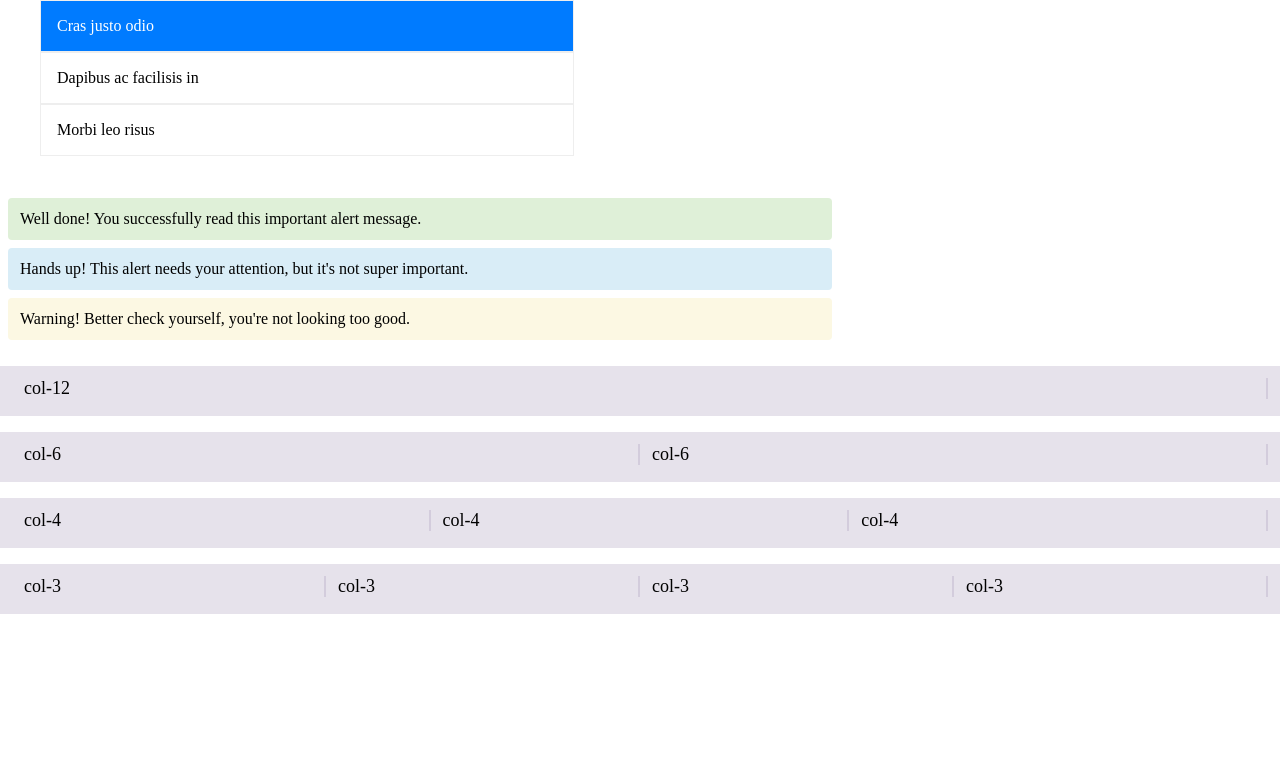
After one commit to Youn-Young-Seon/Youn-Young-Seon.github.io, a web app: file HTML2/index.html in a window 1280 px wide. The commit adds this page. Shown: the top 783 px of the page. Run offline with its HTML, style and script files only (its server is not run), Linux system fonts and the light colour scheme.

Commit message:
apple Html&Css Sass init

```diff
--- /dev/null
+++ b/HTML2/_alert.scss
@@ -0,0 +1,10 @@
+p{
+    width: 800px;
+    margin: 8px;
+    padding: 12px;
+    border-radius: 4px;
+}
+
+@mixin alert-p($p-bg-color) {
+    background-color: $p-bg-color;
+}
--- /dev/null
+++ b/HTML2/_reset.scss
@@ -0,0 +1,34 @@
+body{
+    margin: 0;
+	padding: 0;
+	border: 0;
+	font-size: 100%;
+	font: inherit;
+	vertical-align: baseline;
+}
+
+div{
+    box-sizing: border-box;
+}
+
+$main-color: brown;
+
+$btn-bg-blue: #007bff;
+
+/***********************************************/
+
+ul{
+    list-style: none;
+
+    li{
+        width: 500px;
+        padding: 16px;
+        border: 1px solid #eee;
+
+    }
+
+    li.active{
+        background-color: $btn-bg-blue;
+        color: white;
+    }
+}
--- /dev/null
+++ b/HTML2/index.html
@@ -0,0 +1,43 @@
+<html lang="en">
+<head>
+    <meta charset="UTF-8">
+    <meta name="viewport" content="width=device-width, initial-scale=1.0">
+    <title>Document</title>
+    <link rel="stylesheet" href="test.css">
+</head>
+<body>
+    <!-- <button class="btn-red"></button>
+    <button class="btn-blue"></button>
+    <button class="btn-green"></button> -->
+
+    <ul>
+        <li class="active">Cras justo odio</li>
+        <li>Dapibus ac facilisis in</li>
+        <li>Morbi leo risus</li>
+    </ul>
+    <br>
+    <p class="p-alert-green">Well done! You successfully read this important alert message.</p>
+    <p class="p-alert-blue">Hands up! This alert needs your attention, but it's not super important.</p>
+    <p class="p-alert-yellow">Warning! Better check yourself, you're not looking too good.</p>
+    <br>
+
+    <div class="row">
+        <div class="col-12">col-12</div>
+    </div>
+    <div class="row">
+        <div class="col-6">col-6</div>
+        <div class="col-6">col-6</div>
+    </div>
+    <div class="row">
+        <div class="col-4">col-4</div>
+        <div class="col-4">col-4</div>
+        <div class="col-4">col-4</div>
+    </div>
+    <div class="row">
+        <div class="col-3">col-3</div>
+        <div class="col-3">col-3</div>
+        <div class="col-3">col-3</div>
+        <div class="col-3">col-3</div>
+    </div>
+</body>
+</html>
--- /dev/null
+++ b/HTML2/test.css
@@ -0,0 +1,149 @@
+body {
+  margin: 0;
+  padding: 0;
+  border: 0;
+  font-size: 100%;
+  font: inherit;
+  vertical-align: baseline;
+}
+
+div {
+  box-sizing: border-box;
+}
+
+/***********************************************/
+ul {
+  list-style: none;
+}
+ul li {
+  width: 500px;
+  padding: 16px;
+  border: 1px solid #eee;
+}
+ul li.active {
+  background-color: #007bff;
+  color: white;
+}
+
+p {
+  width: 800px;
+  margin: 8px;
+  padding: 12px;
+  border-radius: 4px;
+}
+
+.btn-blue, .btn-red, .btn-green {
+  width: 200px;
+  height: 200px;
+  padding: 20px;
+}
+
+.btn-green {
+  background-color: green;
+}
+
+.btn-red {
+  background-color: red;
+}
+
+.btn-blue {
+  background-color: blue;
+}
+
+.main-bg h4 {
+  font-size: 16px;
+}
+
+.main-bg button {
+  color: red;
+}
+
+.main-bg {
+  width: 100px;
+}
+.main-bg h4 {
+  font-size: 16px;
+}
+.main-bg button {
+  color: red;
+}
+
+.background {
+  background-color: #2a4cb2;
+  font-size: 14px;
+}
+
+.box {
+  color: #eeeeee;
+  font-size: 18px;
+}
+
+/*******************************************************************/
+h2 {
+  font-size: 40px;
+  letter-spacing: -1px;
+  color: brown;
+}
+
+h3 {
+  font-size: 30px;
+  width: -1px;
+}
+
+h4 {
+  font-size: 10px;
+  letter-spacing: -1px;
+}
+
+/*******************************************************************/
+.p-alert-green {
+  background-color: #dff0d8;
+}
+
+.p-alert-blue {
+  background-color: #d9edf7;
+}
+
+.p-alert-yellow {
+  background-color: #fcf8e3;
+}
+
+.row {
+  width: 100%;
+  height: 50px;
+  background-color: #e6e2eb;
+  margin-bottom: 16px;
+  padding: 12px;
+}
+.row .col-12 {
+  border-right: 2px solid #d3ccdc;
+  font-size: 18px;
+  float: left;
+  padding-left: 12px;
+  width: 100%;
+}
+.row .col-6 {
+  border-right: 2px solid #d3ccdc;
+  font-size: 18px;
+  float: left;
+  padding-left: 12px;
+  width: 50%;
+}
+.row .col-4 {
+  border-right: 2px solid #d3ccdc;
+  font-size: 18px;
+  float: left;
+  padding-left: 12px;
+  width: 33.33%;
+}
+.row .col-3 {
+  border-right: 2px solid #d3ccdc;
+  font-size: 18px;
+  float: left;
+  padding-left: 12px;
+  width: 25%;
+}
+
+.row::after {
+  clear: both;
+}/*# sourceMappingURL=test.css.map */
--- /dev/null
+++ b/HTML2/test.scss
@@ -0,0 +1,153 @@
+@use 'reset';
+@use 'alert';
+
+
+
+%btn{
+    width: 200px;
+    height: 200px;
+    padding: 20px;
+}
+
+.btn-green{
+    @extend %btn;
+    background-color: green;
+}
+
+.btn-red{
+    @extend %btn;
+    background-color: red;
+}
+
+.btn-blue{
+    @extend %btn;
+    background-color: blue;
+}
+
+.main-bg h4{
+    font-size: 16px;
+}
+
+.main-bg button{
+    color: red;
+}
+
+.main-bg{
+    width: 100px;
+    h4{
+        font-size: 16px;
+    }
+    button{
+        color: red;
+    }
+}
+
+$main-color: #2a4cb2;
+$sub-color: #eeeeee;
+$basic-size: 16px;
+
+.background{
+    background-color: $main-color;
+    font-size: ($basic-size - 2px);
+}
+
+.box{
+    color: $sub-color;
+    font-size: ($basic-size + 2px);
+}
+
+
+/*******************************************************************/
+
+@mixin 폰트스타일($구멍, $구멍2) {
+    font-size: $구멍;
+    #{ $구멍2 }: -1px;
+}
+
+h2{
+    @include 폰트스타일(40px, letter-spacing);
+    color: reset.$main-color;
+}
+
+h3{
+    @include 폰트스타일(30px, width)
+}
+
+h4{
+    font-size: 10px;
+    letter-spacing: -1px;
+}
+
+
+/*******************************************************************/
+
+$alert-green: #dff0d8;
+$alert-blue: #d9edf7;
+$alert-yellow: #fcf8e3;
+
+
+.p-alert-green{
+    @include alert.alert-p($alert-green);
+}
+
+.p-alert-blue{
+    @include alert.alert-p($alert-blue);
+}
+
+.p-alert-yellow{
+    @include alert.alert-p($alert-yellow);
+}
+
+
+
+$row-bg-color: #e6e2eb;
+$border-color: #d3ccdc;
+// $col-12: 100%;
+// $col-11: 91.63%;
+// $col-10: 83.33%;
+// $col-9: 74.97%;
+// $col-8: 66.64%;
+// $col-7: 58.31%;
+// $col-6: 49.98%;
+
+@mixin col-size($division) {
+    border-right: 2px solid $border-color;
+    font-size: 18px;
+    float: left;
+    padding-left: 12px;
+
+    @if ($division == 12) {
+        width: 100%;
+    }@else if($division == 6){
+        width: 50%;
+    }@else if($division == 4){
+        width: 33.33%;
+    }@else if($division == 3){
+        width: 25%;
+    }
+}
+
+.row{
+    width: 100%;
+    height: 50px;
+    background-color: $row-bg-color;
+    margin-bottom: 16px;
+    padding: 12px;
+
+    .col-12{
+        @include col-size(12);
+    }
+    .col-6{
+        @include col-size(6);
+    }
+    .col-4{
+        @include col-size(4);
+    }
+    .col-3{
+        @include col-size(3);
+    }
+}
+
+.row::after{
+    clear: both;
+}
--- /dev/null
+++ b/HTML2/test2.css
@@ -0,0 +1,3 @@
+.background {
+  color: red;
+}/*# sourceMappingURL=test2.css.map */
--- /dev/null
+++ b/HTML2/test2.sass
@@ -0,0 +1,2 @@
+.background
+    color: red
```
Also changed, not shown: css/main.css (+8 -0 lines), layout2.html (+37 -1 lines), 2 other files.
